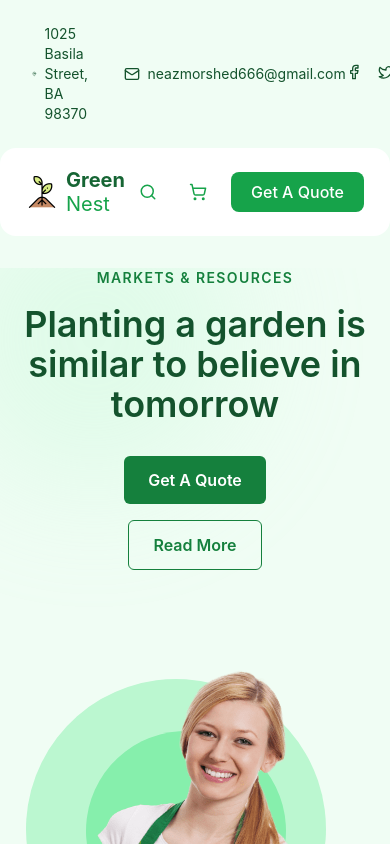
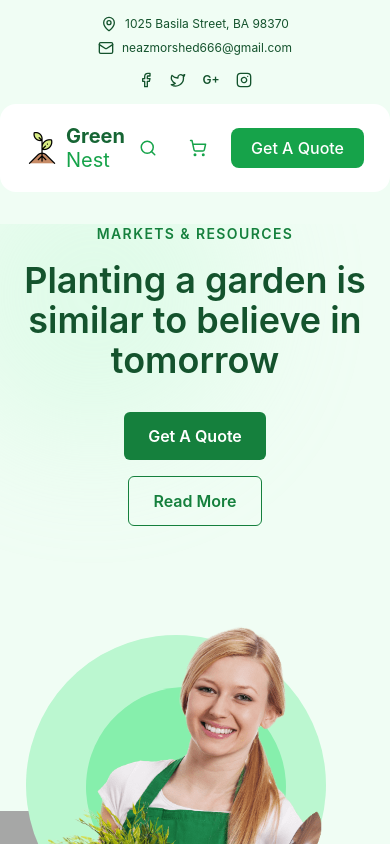
Before and after one commit to Neaz-mq/green-nest, a React (Vite) app: page / in a window 390 px wide. Shown: the top 844 px of the page. Built offline with nearby package versions, Linux system fonts and the light colour scheme; grey boxes are pictures that could not be loaded.

Commit message:
Top Responsive done

```diff
--- a/src/components/Top.jsx
+++ b/src/components/Top.jsx
@@ -4,16 +4,20 @@ import { MapPin, Mail, Facebook, Twitter, Instagram } from "lucide-react";
 const Top = () => {
   return (
     <div className="w-full bg-green-50 text-green-900 text-sm">
-      <div className="max-w-7xl mx-auto flex justify-between items-center px-8 py-6 ">
+      <div className="max-w-7xl mx-auto flex flex-col md:flex-row justify-between items-center gap-4 px-4 sm:px-6 md:px-8 py-4 md:py-6">
+
         {/* Left side: Address & Email */}
-        <div className="flex gap-6 items-center">
+        <div className="flex flex-col sm:flex-row gap-2 sm:gap-6 items-center text-center sm:text-left">
           <div className="flex items-center gap-2">
             <MapPin size={16} />
-            <span>1025 Basila Street, BA 98370</span>
+            <span className="text-xs sm:text-sm">1025 Basila Street, BA 98370</span>
           </div>
           <div className="flex items-center gap-2">
             <Mail size={16} />
-            <a href="mailto:info@website.com" className="hover:underline">
+            <a
+              href="mailto:info@website.com"
+              className="hover:underline text-xs sm:text-sm break-all sm:break-normal"
+            >
               neazmorshed666@gmail.com
             </a>
           </div>
@@ -27,7 +31,7 @@ const Top = () => {
           <a href="#" className="hover:text-green-600">
             <Twitter size={16} />
           </a>
-          <a href="#" className="hover:text-green-600">
+          <a href="#" className="hover:text-green-600 font-semibold text-xs">
             G+
           </a>
           <a href="#" className="hover:text-green-600">
```
